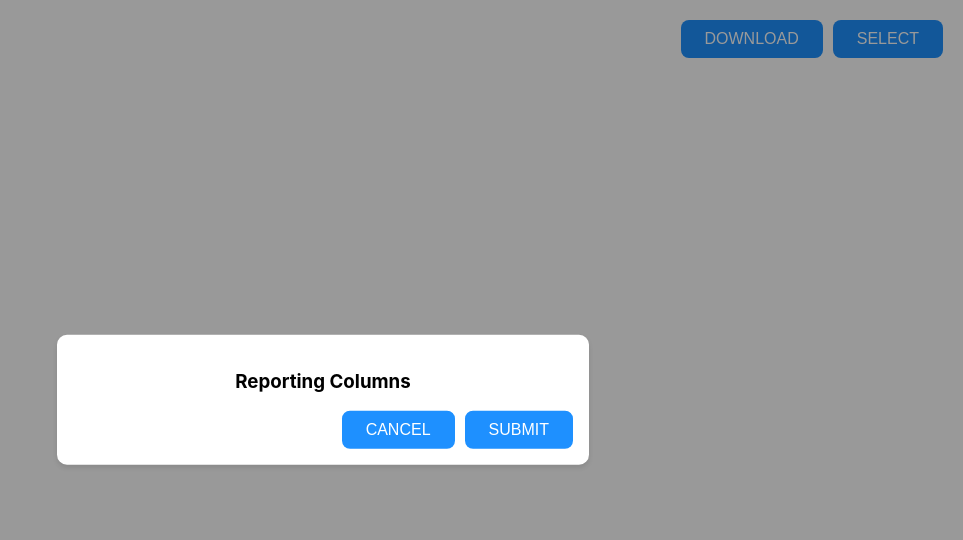
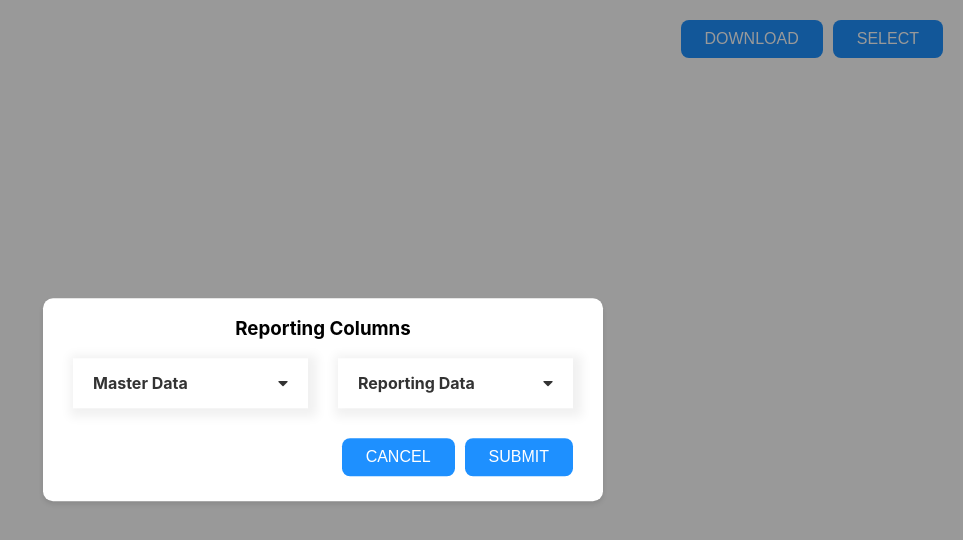
Before and after one commit to ostapyshyn/Table, a React (Create React App) app: page / in a window 1280 px wide. Both pictures are taken after a click on the button "SELECT". Shown: the top 540 px of the page, without its empty margins (317-1280 px from the left). Built offline with nearby package versions, Linux system fonts and the light colour scheme.

Commit message:
Fix lists

```diff
--- a/public/index.html
+++ b/public/index.html
@@ -5,10 +5,7 @@
     <link rel="icon" href="%PUBLIC_URL%/favicon.ico" />
     <meta name="viewport" content="width=device-width, initial-scale=1" />
     <meta name="theme-color" content="#000000" />
-    <meta
-      name="description"
-      content="Web site created using create-react-app"
-    />
+    <meta name="description" content="Web site created using create-react-app" />
     <link rel="apple-touch-icon" href="%PUBLIC_URL%/logo192.png" />
     <!--
       manifest.json provides metadata used when your web app is installed on a
@@ -24,6 +21,13 @@
       work correctly both with client-side routing and a non-root public URL.
       Learn how to configure a non-root public URL by running `npm run build`.
     -->
+    <!-- font-awesome -->
+    <link
+      rel="stylesheet"
+      href="https://cdnjs.cloudflare.com/ajax/libs/font-awesome/5.12.0/css/all.min.css"
+      integrity="sha512-c93ifPoTvMdEJH/rKIcBx//AL1znq9+4/RmMGafI/vnTFe/dKwnn1uoeszE2zJBQTS1Ck5CqSBE+34ng2PthJg=="
+      crossorigin="anonymous"
+      referrerpolicy="no-referrer" />
     <title>React App</title>
   </head>
   <body>
--- a/src/components/Button/index.js
+++ b/src/components/Button/index.js
@@ -0,0 +1,2 @@
+import Button from './Button'
+export default Button
--- /dev/null
+++ b/src/components/Dropdown/Dropdown.jsx
@@ -0,0 +1,58 @@
+import { useState } from 'react'
+import styles from './Dropdown.module.scss'
+
+function Dropdown({ title, data }) {
+  const [isActive, setIsActive] = useState(false)
+  const [checkedState, setCheckedState] = useState(new Array(data.length).fill(false))
+  let filteredData = []
+
+  const handleOnChange = (position) => {
+    const updatedCheckedState = checkedState.map((item, index) =>
+      index === position ? !item : item,
+    )
+    setCheckedState(updatedCheckedState)
+    filteredData = updatedCheckedState
+      .map((item, index) => (item ? data[index] : undefined))
+      .filter((item) => item !== undefined)
+    console.log(filteredData)
+  }
+
+  return (
+    <div className={styles.dropdown}>
+      <div className={styles['dropdown-btn']} onClick={(e) => setIsActive(!isActive)}>
+        {title}
+        {isActive ? (
+          <span className="fas fa-caret-up"></span>
+        ) : (
+          <span className="fas fa-caret-down"></span>
+        )}
+      </div>
+      {isActive && (
+        <div className={styles['dropdown-content']}>
+          <ul className={styles.list}>
+            {data.map((name, index) => {
+              return (
+                <li key={index}>
+                  <div className="toppings-list-item">
+                    <div className="left-section">
+                      <input
+                        type="checkbox"
+                        id={`custom-checkbox-${index}`}
+                        name={name}
+                        value={name}
+                        checked={checkedState[index]}
+                        onChange={() => handleOnChange(index)}
+                      />
+                      <label htmlFor={`custom-checkbox-${index}`}>{name}</label>
+                    </div>
+                  </div>
+                </li>
+              )
+            })}
+          </ul>
+        </div>
+      )}
+    </div>
+  )
+}
+export default Dropdown
--- /dev/null
+++ b/src/components/Dropdown/Dropdown.module.scss
@@ -0,0 +1,48 @@
+.dropdown {
+  user-select: none;
+  margin-bottom: 30px;
+  position: relative;
+  width: 100%;
+}
+.dropdown .dropdown-btn {
+  padding: 15px 20px;
+  background: #fff;
+  box-shadow: 3px 3px 10px 6px rgba(0, 0, 0, 0.06);
+  font-weight: bold;
+  color: #333;
+  display: flex;
+  align-items: center;
+  cursor: pointer;
+  justify-content: space-between;
+}
+
+.dropdown .dropdown-content {
+  position: initial;
+  top: 110%;
+  left: 0;
+  padding: 10px;
+  padding-top: 20px;
+  padding-left: 20px;
+  background: #fff;
+  box-shadow: 3px 3px 10px 6px rgba(0, 0, 0, 0.06);
+  font-weight: 500;
+  color: #333;
+  // width: 95%;
+}
+.dropdown .dropdown-content .dropdown-item {
+  padding: 10px;
+  cursor: pointer;
+  transition: all 0.2s;
+}
+.dropdown .dropdown-content .dropdown-item:hover {
+  background: #f4f4f4;
+}
+
+.list {
+  li {
+    margin-bottom: 10px;
+  }
+  label {
+    margin-left: 5px;
+  }
+}
--- /dev/null
+++ b/src/components/Dropdown/index.js
@@ -0,0 +1,2 @@
+import Dropdown from './Dropdown'
+export default Dropdown
--- a/src/components/Modal/Modal.jsx
+++ b/src/components/Modal/Modal.jsx
@@ -1,12 +1,28 @@
-import React, { useEffect, useRef } from 'react'
-import Button from '../Button/Button'
+import React from 'react'
+import Button from '../Button'
+import Dropdown from '../Dropdown'
 import styles from './Modal.module.scss'
+
+const masterData = [
+  'Organization Id',
+  'Organization Name',
+  'Tax id',
+  'Primary Contact',
+  'Created On',
+  'Created By',
+]
+const reportingData = ['Email', 'Insurance Carrier', 'Agency name', 'Fax number']
 
 const Modal = ({ open, setOpen, modalRef }) => {
   return (
     <div className={`${styles.overlay} ${styles.animated} ${open ? styles.show : ''}`}>
       <div className={styles.modal} ref={modalRef}>
         <h3>Reporting Columns</h3>
+        <div className={styles.dropdowns}>
+          <Dropdown title={'Master Data'} data={masterData} />
+          <Dropdown title={'Reporting Data'} data={reportingData} />
+        </div>
+
         <div className={styles.buttons}>
           <Button onClick={() => setOpen(false)}>cancel</Button>
           <Button>submit</Button>
--- a/src/components/Modal/Modal.module.scss
+++ b/src/components/Modal/Modal.module.scss
@@ -12,8 +12,8 @@
   background-color: #fff;
   width: 70%;
   max-width: 500px;
-  max-height: 300px;
-  padding: 16px;
+  padding-inline: 30px;
+  padding-bottom: 25px;
   border-radius: 10px;
   position: absolute;
   left: 50%;
@@ -64,9 +64,14 @@
     }
   }
 }
+.dropdowns {
+  display: flex;
+  gap: 30px;
+}
 
 .buttons {
   display: flex;
+  flex-direction: row;
   justify-content: end;
   gap: 10px;
 }
--- a/src/components/Table/Table.jsx
+++ b/src/components/Table/Table.jsx
@@ -6,17 +6,15 @@ import styles from './Table.module.scss'
 const Table = () => {
   const [open, setOpen] = useState(false)
   const handleClickDownload = () => console.log('Clicked! Downloading')
+
   let modalRef = useRef()
   useEffect(() => {
     let handler = (e) => {
       if (!modalRef.current.contains(e.target)) {
         setOpen(false)
-        console.log(modalRef.current)
       }
     }
-
     document.addEventListener('mousedown', handler)
-
     return () => {
       document.removeEventListener('mousedown', handler)
     }
--- a/src/index.css
+++ b/src/index.css
@@ -1,13 +1,19 @@
 body {
   margin: 0;
-  font-family: -apple-system, BlinkMacSystemFont, 'Segoe UI', 'Roboto', 'Oxygen',
-    'Ubuntu', 'Cantarell', 'Fira Sans', 'Droid Sans', 'Helvetica Neue',
-    sans-serif;
+  font-family: -apple-system, BlinkMacSystemFont, 'Segoe UI', 'Roboto', 'Oxygen', 'Ubuntu',
+    'Cantarell', 'Fira Sans', 'Droid Sans', 'Helvetica Neue', sans-serif;
   -webkit-font-smoothing: antialiased;
   -moz-osx-font-smoothing: grayscale;
 }
 
+ul,
+ol {
+  text-align: start;
+  list-style: none;
+  margin: 0;
+  padding: 0;
+}
+
 code {
-  font-family: source-code-pro, Menlo, Monaco, Consolas, 'Courier New',
-    monospace;
+  font-family: source-code-pro, Menlo, Monaco, Consolas, 'Courier New', monospace;
 }
```
